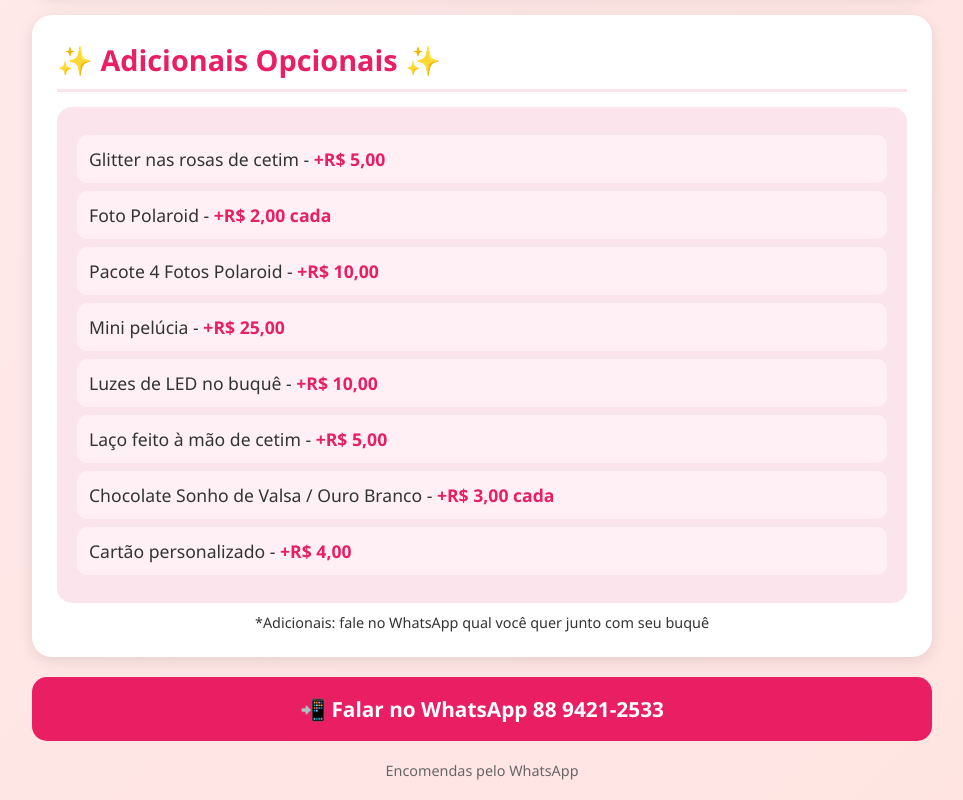
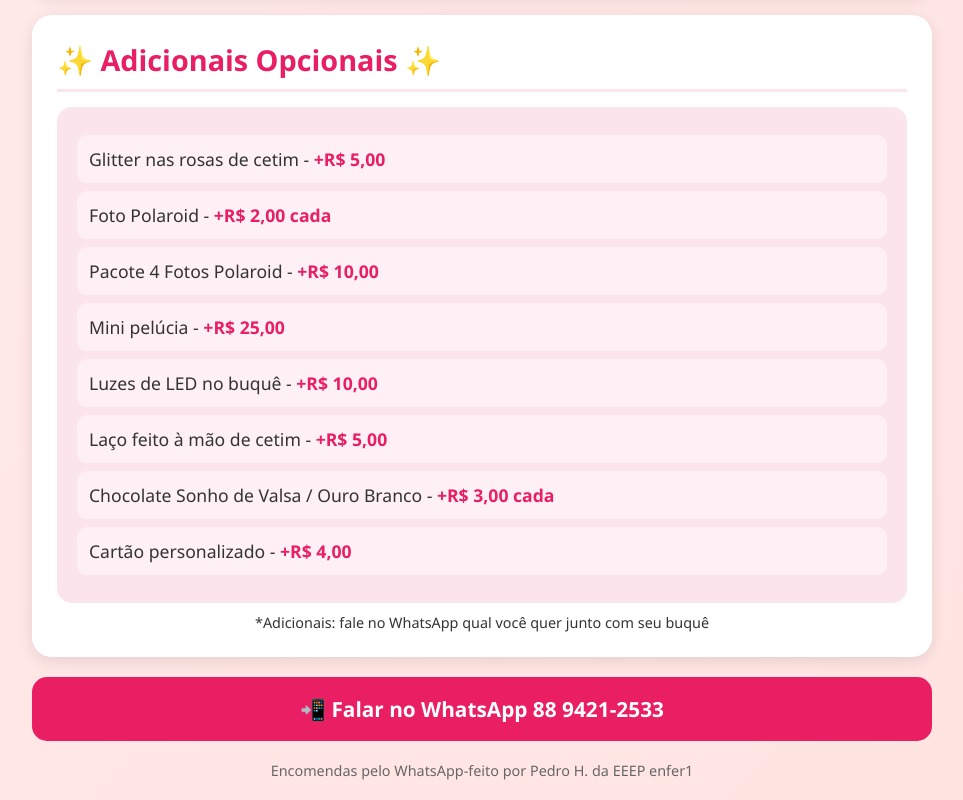
Before and after one commit to gregory1155/gregory1155.github.io, a plain HTML site: page index.html in a window 1280 px wide. Shown: the part 2936-3736 px from the top of the page, without its empty margins (158-1121 px from the left). Drawn offline with Linux system fonts and the light colour scheme.

Commit message:
Update index.html

```diff
--- a/index.html
+++ b/index.html
@@ -217,7 +217,7 @@
         </a>
 
         <footer>
-            <p>Encomendas pelo WhatsApp</p>
+            <p>Encomendas pelo WhatsApp-feito por Pedro H. da EEEP enfer1</p>
         </footer>
     </div>
 </body>
```
